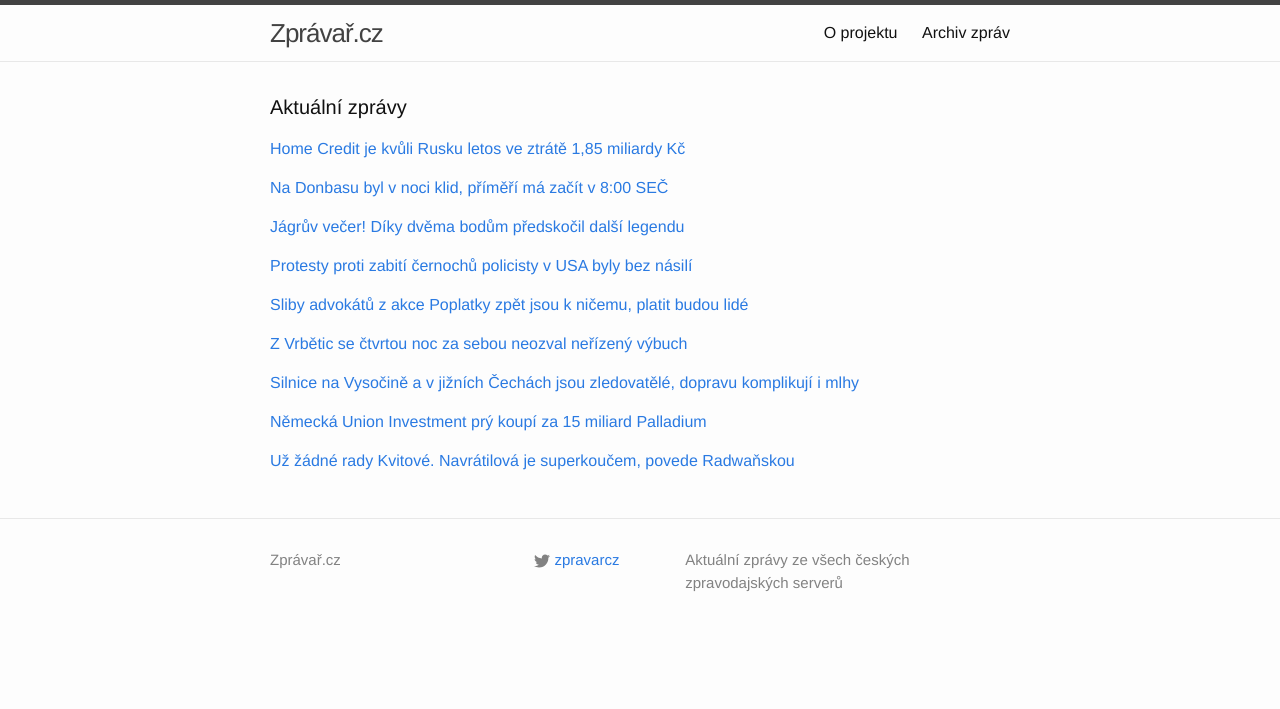
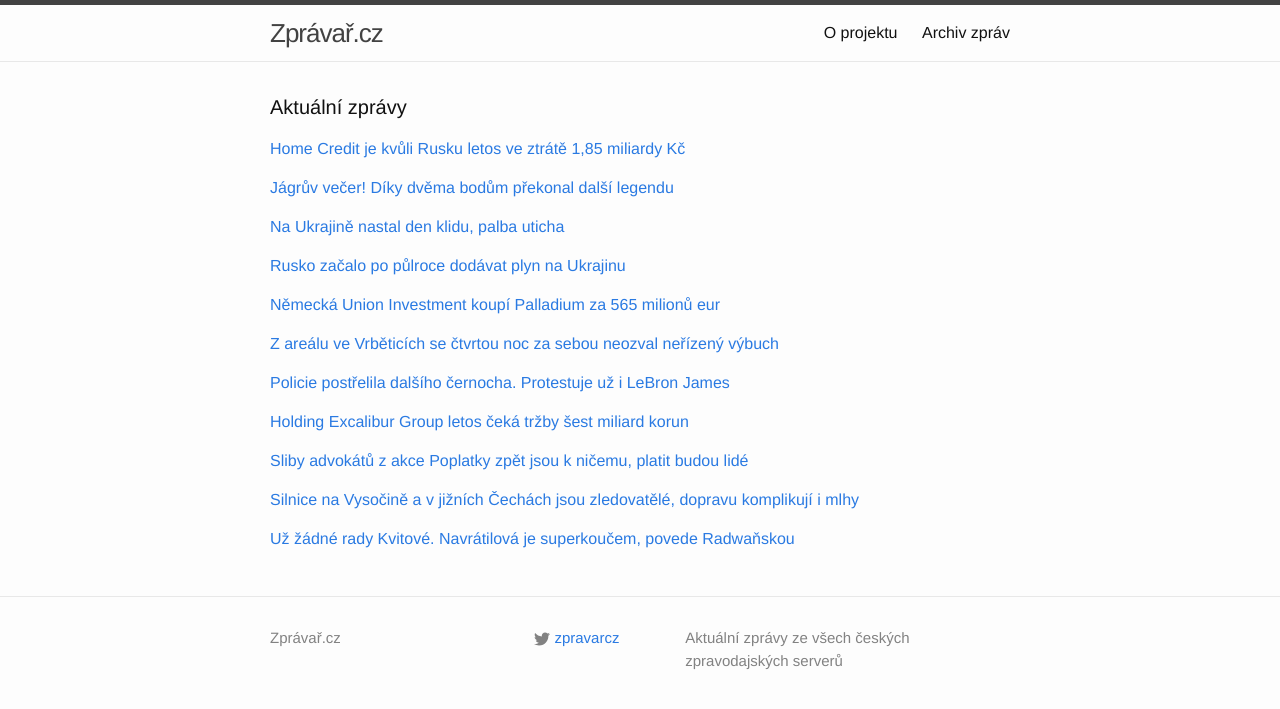
Before and after one commit to adliska/zpravar, a Jekyll site: the page built from index.html, in a window 1280 px wide. Shown: the top 709 px of the page. Built offline with Jekyll 4.4.1, drawn with Linux system fonts in a browser that asks for light colours.

Commit message:
zpravar news update

```diff
--- a/index.html
+++ b/index.html
@@ -16,9 +16,21 @@ layout: default
 <li><a href=http://zpravy.aktualne.cz/ekonomika/home-credit-je-kvuli-rusku-letos-ve-ztrate-1-85-miliardy-kc/r~df75b0b07f6b11e490f70025900fea04/>Home Credit je kvůli Rusku letos ve ztrátě 1,85 miliardy Kč - zpravy.aktualne.cz</a></li>
 <li><a href=http://www.financninoviny.cz/zpravodajstvi/zpravy/skupina-home-credit-kvuli-rusku-letos-ve-ztrate-1-85-miliardy-kc/1156650>Skupina Home Credit kvůli Rusku letos ve ztrátě 1,85 miliardy Kč - www.financninoviny.cz</a></li>
 </ul>
-</div><p><a href="javascript:;" onclick="toggle_visibility('zpravy1')">Na Donbasu byl v noci klid, příměří má začít v 8:00 SEČ</a></p>
+</div><p><a href="javascript:;" onclick="toggle_visibility('zpravy1')">Jágrův večer! Díky dvěma bodům překonal další legendu</a></p>
 <div id="zpravy1" style="display:none">
 <ul>
+<li><a href=http://www.tyden.cz/rubriky/sport/hokej/nhl/jagruv-vecer-diky-dvema-bodum-prekonal-dalsi-legendu_326684.html>Jágrův večer! Díky dvěma bodům překonal další legendu - www.tyden.cz</a></li>
+<li><a href=http://www.sportovninoviny.cz/zpravy/jagr-zaril-v-jubilejnim-1500-zapase-a-prekonal-dalsi-legendu/1156663>Jágr zářil v jubilejním 1500. zápase a překonal další legendu - www.sportovninoviny.cz</a></li>
+<li><a href=http://www.tyden.cz/rubriky/sport/hokej/nhl/jagruv-vecer-diky-dvema-bodum-predskocil-dalsi-legendu_326684.html>Jágrův večer! Díky dvěma bodům předskočil další legendu - www.tyden.cz</a></li>
+<li><a href=http://www.denik.cz/hokej/jagr-v-jubilejnim-1500-zapase-v-nhl-prekonal-dalsi-legendu-20141209.html>Jágr v jubilejním 1500. zápase v NHL překonal další legendu - www.denik.cz</a></li>
+<li><a href=http://www.rozhlas.cz/_zprava/jaromir-jagr-pri-svem-1500-zapase-nhl-zaridil-vyhru-devils--1430205>Jaromír Jágr při svém 1500. zápase NHL zařídil výhru Devils - www.rozhlas.cz</a></li>
+<li><a href=http://hokej.idnes.cz/jagr-reziroval-vyhru-new-jersey-das-/nhl.aspx?c=A141209_071727_nhl_Mkr>Jágr v jubilejním 1500. startu v NHL režíroval výhru New Jersey - hokej.idnes.cz</a></li>
+<li><a href=http://www.sportovninoviny.cz/zpravy/jagr-v-jubilejnim-1500-zapase-v-nhl-prekonal-dalsi-legendu/1156663>Jágr v jubilejním 1500. zápase v NHL překonal další legendu - www.sportovninoviny.cz</a></li>
+</ul>
+</div><p><a href="javascript:;" onclick="toggle_visibility('zpravy2')">Na Ukrajině nastal den klidu, palba uticha</a></p>
+<div id="zpravy2" style="display:none">
+<ul>
+<li><a href=http://www.novinky.cz/zahranicni/evropa/355780-na-ukrajine-nastal-den-klidu-palba-uticha.html>Na Ukrajině nastal den klidu, palba uticha - www.novinky.cz</a></li>
 <li><a href=http://www.ceskenoviny.cz/zpravy/zpravy/na-donbasu-byl-v-noci-klid-primeri-ma-zacit-v-8-00-sec/1156637>Na Donbasu byl v noci klid, příměří má začít v 8:00 SEČ - www.ceskenoviny.cz</a></li>
 <li><a href=http://www.lidovky.cz/palba-v-donbasu-v-noci-utichla-v-platnost-vstoupi-domluvene-primeri-11y-/zpravy-svet.aspx?c=A141209_080901_ln_zahranici_sk>Palba z těžkých zbraní v Donbasu utichla. Začal ‚den klidu‘  - www.lidovky.cz</a></li>
 <li><a href=http://zpravy.idnes.cz/na-vychode-ukrajiny-utichly-zbrane-zacalo-platit-dojednane-primeri-1pn-/zahranicni.aspx?c=A141209_075942_zahranicni_fer>Na východě Ukrajiny utichly zbraně. Začal „den klidu“ - zpravy.idnes.cz</a></li>
@@ -26,52 +38,64 @@ layout: default
 <li><a href=http://www.ceskenoviny.cz/zpravy/zpravy/na-ukrajine-se-ceka-klid-zbrani-a-snad-jednani-v-minsku-a-kyjevu/1156637>Na Ukrajině se čeká klid zbraní a snad jednání v Minsku a Kyjevu - www.ceskenoviny.cz</a></li>
 <li><a href=http://www.novinky.cz/zahranicni/evropa/355780-na-ukrajine-ma-v-utery-zacit-dalsi-primeri.html>Na Ukrajině má v úterý začít další příměří - www.novinky.cz</a></li>
 </ul>
-</div><p><a href="javascript:;" onclick="toggle_visibility('zpravy2')">Jágrův večer! Díky dvěma bodům předskočil další legendu</a></p>
-<div id="zpravy2" style="display:none">
-<ul>
-<li><a href=http://www.tyden.cz/rubriky/sport/hokej/nhl/jagruv-vecer-diky-dvema-bodum-predskocil-dalsi-legendu_326684.html>Jágrův večer! Díky dvěma bodům předskočil další legendu - www.tyden.cz</a></li>
-<li><a href=http://www.denik.cz/hokej/jagr-v-jubilejnim-1500-zapase-v-nhl-prekonal-dalsi-legendu-20141209.html>Jágr v jubilejním 1500. zápase v NHL překonal další legendu - www.denik.cz</a></li>
-<li><a href=http://www.rozhlas.cz/_zprava/jaromir-jagr-pri-svem-1500-zapase-nhl-zaridil-vyhru-devils--1430205>Jaromír Jágr při svém 1500. zápase NHL zařídil výhru Devils - www.rozhlas.cz</a></li>
-<li><a href=http://hokej.idnes.cz/jagr-reziroval-vyhru-new-jersey-das-/nhl.aspx?c=A141209_071727_nhl_Mkr>Jágr v jubilejním 1500. startu v NHL režíroval výhru New Jersey - hokej.idnes.cz</a></li>
-<li><a href=http://www.sportovninoviny.cz/zpravy/jagr-v-jubilejnim-1500-zapase-v-nhl-prekonal-dalsi-legendu/1156663>Jágr v jubilejním 1500. zápase v NHL překonal další legendu - www.sportovninoviny.cz</a></li>
-</ul>
-</div><p><a href="javascript:;" onclick="toggle_visibility('zpravy3')">Protesty proti zabití černochů policisty v USA byly bez násilí</a></p>
+</div><p><a href="javascript:;" onclick="toggle_visibility('zpravy3')">Rusko začalo po půlroce dodávat plyn na Ukrajinu</a></p>
 <div id="zpravy3" style="display:none">
 <ul>
+<li><a href=http://ekonomika.idnes.cz/rusko-opet-zacalo-dodavat-plyn-na-ukrajinu-f2e-/eko-zahranicni.aspx?c=A141209_084841_eko-zahranicni_fer>Rusko začalo po půlroce dodávat plyn na Ukrajinu - ekonomika.idnes.cz</a></li>
+<li><a href=http://zpravy.e15.cz/byznys/prumysl-a-energetika/rusko-po-sesti-mesicich-obnovilo-dodavky-plynu-na-ukrajinu-1144293>Rusko po šesti měsících obnovilo dodávky plynu na Ukrajinu - zpravy.e15.cz</a></li>
+<li><a href=http://www.ceskatelevize.cz/ct24/ekonomika/294900-po-pulroce-se-ruske-plynovody-na-ukrajinu-znovu-spustily/>Po půlroce se ruské plynovody na Ukrajinu znovu spustily - www.ceskatelevize.cz</a></li>
+<li><a href=http://www.tyden.cz/rubriky/byznys/svet/rusko-obnovilo-ukrajine-dodavky-plynu_326686.html>Rusko obnovilo Ukrajině dodávky plynu - www.tyden.cz</a></li>
+<li><a href=http://www.ceskatelevize.cz/ct24/ekonomika/294900-po-pul-roce-se-ruske-plynovody-na-ukrajinu-znovu-spustily/>Po půl roce se ruské plynovody na Ukrajinu znovu spustily - www.ceskatelevize.cz</a></li>
+<li><a href=http://www.financninoviny.cz/zpravodajstvi/zpravy/rusko-po-sesti-mesicich-obnovilo-dodavky-plynu-na-ukrajinu/1156677>Rusko po šesti měsících obnovilo dodávky plynu na Ukrajinu - www.financninoviny.cz</a></li>
+</ul>
+</div><p><a href="javascript:;" onclick="toggle_visibility('zpravy4')">Německá Union Investment koupí Palladium za 565 milionů eur</a></p>
+<div id="zpravy4" style="display:none">
+<ul>
+<li><a href=http://www.denik.cz/ekonomika/nemecka-union-investment-koupi-palladium-za-565-milionu-eur-20141209.html>Německá Union Investment koupí Palladium za 565 milionů eur - www.denik.cz</a></li>
+<li><a href=http://byznys.lidovky.cz/nemci-koupi-obchodni-centrum-palladium-za-pul-miliardy-eur-pa6-/firmy-trhy.aspx?c=A141209_072142_firmy-trhy_sk>Němci koupí obchodní centrum Palladium. Za půl miliardy eur  - byznys.lidovky.cz</a></li>
+<li><a href=http://zpravy.e15.cz/byznys/reality-a-stavebnictvi/nemecka-union-investment-pry-koupi-za-15-miliard-palladium-1144270>Německá Union Investment prý koupí za 15 miliard Palladium - zpravy.e15.cz</a></li>
+<li><a href=http://www.financninoviny.cz/zpravodajstvi/zpravy/nemecka-union-investment-koupi-palladium-za-565-milionu-eur/1156636>Německá Union Investment koupí Palladium za 565 milionů eur - www.financninoviny.cz</a></li>
+<li><a href=http://www.financninoviny.cz/zpravodajstvi/zpravy/hn-nemecka-union-investment-koupi-palladium-za-565-milionu-eur/1156636>HN: Německá Union Investment koupí Palladium za 565 milionů eur - www.financninoviny.cz</a></li>
+</ul>
+</div><p><a href="javascript:;" onclick="toggle_visibility('zpravy5')">Z areálu ve Vrběticích se čtvrtou noc za sebou neozval neřízený výbuch</a></p>
+<div id="zpravy5" style="display:none">
+<ul>
+<li><a href=http://www.denik.cz/z_domova/z-arealu-ve-vrbeticich-se-ctvrtou-noc-za-sebou-neozval-nerizeny-vybuch-20141209.html>Z areálu ve Vrběticích se čtvrtou noc za sebou neozval neřízený výbuch - www.denik.cz</a></li>
+<li><a href=http://www.lidovky.cz/z-vrbetic-se-ctvrtou-noc-za-sebou-neozval-nerizeny-vybuch-p38-/zpravy-domov.aspx?c=A141209_075840_ln_domov_sk>Z Vrbětic se čtvrtou noc za sebou neozval neřízený výbuch  - www.lidovky.cz</a></li>
+<li><a href=http://zpravy.aktualne.cz/domaci/z-vrbetic-se-ctvrtou-noc-za-sebou-neozval-nerizeny-vybuch/r~caec15ce7f6d11e48ee3002590604f2e/>Z Vrbětic se čtvrtou noc za sebou neozval neřízený výbuch - zpravy.aktualne.cz</a></li>
+<li><a href=http://www.ceskenoviny.cz/zpravy/zpravy/z-vrbetic-se-ctvrtou-noc-za-sebou-neozval-nerizeny-vybuch/1156659>Z Vrbětic se čtvrtou noc za sebou neozval neřízený výbuch - www.ceskenoviny.cz</a></li>
+</ul>
+</div><p><a href="javascript:;" onclick="toggle_visibility('zpravy6')">Policie postřelila dalšího černocha. Protestuje už i LeBron James</a></p>
+<div id="zpravy6" style="display:none">
+<ul>
+<li><a href=http://echo24.cz/a/iEvVb>Policie postřelila dalšího černocha. Protestuje už i LeBron James - echo24.cz</a></li>
 <li><a href=http://www.ceskenoviny.cz/zpravy/zpravy/protesty-proti-zabiti-cernochu-policisty-v-usa-byly-bez-nasili/1156629>Protesty proti zabití černochů policisty v USA byly bez násilí - www.ceskenoviny.cz</a></li>
 <li><a href=http://zpravy.idnes.cz/dalsi-postreleny-cernoch-v-usa-svedci-tvrdi-ze-se-policistovi-vzdaval-1eh-/zahranicni.aspx?c=A141209_064332_zahranicni_wlk>Další postřelený černoch v USA. Svědci tvrdí, že se policistovi vzdával - zpravy.idnes.cz</a></li>
 <li><a href=http://www.ceskenoviny.cz/zpravy/zpravy/dalsi-sporne-postreleni-cernocha-policistou-budi-vasne-na-floride/1156629>Další sporné postřelení černocha policistou budí vášně na Floridě - www.ceskenoviny.cz</a></li>
 </ul>
-</div><p><a href="javascript:;" onclick="toggle_visibility('zpravy4')">Sliby advokátů z akce Poplatky zpět jsou k ničemu, platit budou lidé</a></p>
-<div id="zpravy4" style="display:none">
+</div><p><a href="javascript:;" onclick="toggle_visibility('zpravy7')">Holding Excalibur Group letos čeká tržby šest miliard korun</a></p>
+<div id="zpravy7" style="display:none">
+<ul>
+<li><a href=http://www.denik.cz/ekonomika/holding-excalibur-group-letos-ceka-trzby-sest-miliard-korun-20141209.html>Holding Excalibur Group letos čeká tržby šest miliard korun - www.denik.cz</a></li>
+<li><a href=http://zpravy.e15.cz/byznys/prumysl-a-energetika/excalibur-hleda-zapadniho-partnera-ceka-trzby-sest-miliard-1144208>Excalibur hledá západního partnera, čeká tržby šest miliard - zpravy.e15.cz</a></li>
+<li><a href=http://zpravy.e15.cz/byznys/prumysl-a-energetika/excalibur-hleda-zapadniho-partnera-1144208>Excalibur hledá západního partnera - zpravy.e15.cz</a></li>
+</ul>
+</div><p><a href="javascript:;" onclick="toggle_visibility('zpravy8')">Sliby advokátů z akce Poplatky zpět jsou k ničemu, platit budou lidé</a></p>
+<div id="zpravy8" style="display:none">
 <ul>
 <li><a href=http://www.novinky.cz/finance/355777-sliby-advokatu-z-akce-poplatky-zpet-jsou-k-nicemu-platit-budou-lide.html>Sliby advokátů z akce Poplatky zpět jsou k ničemu, platit budou lidé - www.novinky.cz</a></li>
 <li><a href=http://www.novinky.cz/finance/355777-sliby-advokatu-z-akce-poplatky-zpet-jsou-k-nicemu-prohru-zaplati-lide.html>Sliby advokátů z akce Poplatky zpět jsou k ničemu, prohru zaplatí lidé - www.novinky.cz</a></li>
 <li><a href=http://www.novinky.cz/finance/355777-sliby-advokatu-z-akce-poplatky-zpet-nejsou-k-nicemu-prohru-zaplati-lide.html>Sliby advokátů z akce Poplatky zpět nejsou k ničemu, prohru zaplatí lidé - www.novinky.cz</a></li>
 </ul>
-</div><p><a href="javascript:;" onclick="toggle_visibility('zpravy5')">Z Vrbětic se čtvrtou noc za sebou neozval neřízený výbuch </a></p>
-<div id="zpravy5" style="display:none">
-<ul>
-<li><a href=http://www.lidovky.cz/z-vrbetic-se-ctvrtou-noc-za-sebou-neozval-nerizeny-vybuch-p38-/zpravy-domov.aspx?c=A141209_075840_ln_domov_sk>Z Vrbětic se čtvrtou noc za sebou neozval neřízený výbuch  - www.lidovky.cz</a></li>
-<li><a href=http://zpravy.aktualne.cz/domaci/z-vrbetic-se-ctvrtou-noc-za-sebou-neozval-nerizeny-vybuch/r~caec15ce7f6d11e48ee3002590604f2e/>Z Vrbětic se čtvrtou noc za sebou neozval neřízený výbuch - zpravy.aktualne.cz</a></li>
-<li><a href=http://www.ceskenoviny.cz/zpravy/zpravy/z-vrbetic-se-ctvrtou-noc-za-sebou-neozval-nerizeny-vybuch/1156659>Z Vrbětic se čtvrtou noc za sebou neozval neřízený výbuch - www.ceskenoviny.cz</a></li>
-</ul>
-</div><p><a href="javascript:;" onclick="toggle_visibility('zpravy6')">Silnice na Vysočině a v jižních Čechách jsou zledovatělé, dopravu komplikují i mlhy</a></p>
-<div id="zpravy6" style="display:none">
+</div><p><a href="javascript:;" onclick="toggle_visibility('zpravy9')">Silnice na Vysočině a v jižních Čechách jsou zledovatělé, dopravu komplikují i mlhy</a></p>
+<div id="zpravy9" style="display:none">
 <ul>
 <li><a href=http://www.rozhlas.cz/_zprava/silnice-na-vysocine-a-v-jiznich-cechach-jsou-zledovatele-dopravu-komplikuji-i-mlhy--1430202>Silnice na Vysočině a v jižních Čechách jsou zledovatělé, dopravu komplikují i mlhy - www.rozhlas.cz</a></li>
 <li><a href=http://www.ceskenoviny.cz/zpravy/zpravy/silnice-mohou-byt-kluzke-mrzne-a-je-mlha/1156657>Silnice mohou být kluzké, mrzne a je mlha - www.ceskenoviny.cz</a></li>
 <li><a href=http://www.denik.cz/z_domova/silnice-na-zlinsku-namrzaji-opatrnost-je-na-miste-20141209.html>Silnice na Zlínsku namrzají, opatrnost je na místě - www.denik.cz</a></li>
 </ul>
-</div><p><a href="javascript:;" onclick="toggle_visibility('zpravy7')">Německá Union Investment prý koupí za 15 miliard Palladium</a></p>
-<div id="zpravy7" style="display:none">
-<ul>
-<li><a href=http://zpravy.e15.cz/byznys/reality-a-stavebnictvi/nemecka-union-investment-pry-koupi-za-15-miliard-palladium-1144270>Německá Union Investment prý koupí za 15 miliard Palladium - zpravy.e15.cz</a></li>
-<li><a href=http://www.financninoviny.cz/zpravodajstvi/zpravy/nemecka-union-investment-koupi-palladium-za-565-milionu-eur/1156636>Německá Union Investment koupí Palladium za 565 milionů eur - www.financninoviny.cz</a></li>
-<li><a href=http://www.financninoviny.cz/zpravodajstvi/zpravy/hn-nemecka-union-investment-koupi-palladium-za-565-milionu-eur/1156636>HN: Německá Union Investment koupí Palladium za 565 milionů eur - www.financninoviny.cz</a></li>
-</ul>
-</div><p><a href="javascript:;" onclick="toggle_visibility('zpravy8')">Už žádné rady Kvitové. Navrátilová je superkoučem, povede Radwaňskou</a></p>
-<div id="zpravy8" style="display:none">
+</div><p><a href="javascript:;" onclick="toggle_visibility('zpravy10')">Už žádné rady Kvitové. Navrátilová je superkoučem, povede Radwaňskou</a></p>
+<div id="zpravy10" style="display:none">
 <ul>
 <li><a href=http://www.denik.cz/tenis/uz-zadne-rady-kvitove-navratilova-je-superkoucem-povede-radwanskou-20141209.html>Už žádné rady Kvitové. Navrátilová je superkoučem, povede Radwaňskou - www.denik.cz</a></li>
 <li><a href=http://sport.aktualne.cz/navratilova-bude-superkoucem-tenisove-sestky-radwanske/r~8def09787f7311e48477002590604f2e/>Navrátilová bude "superkoučem" tenisové šestky Radwaňské - sport.aktualne.cz</a></li>
```
